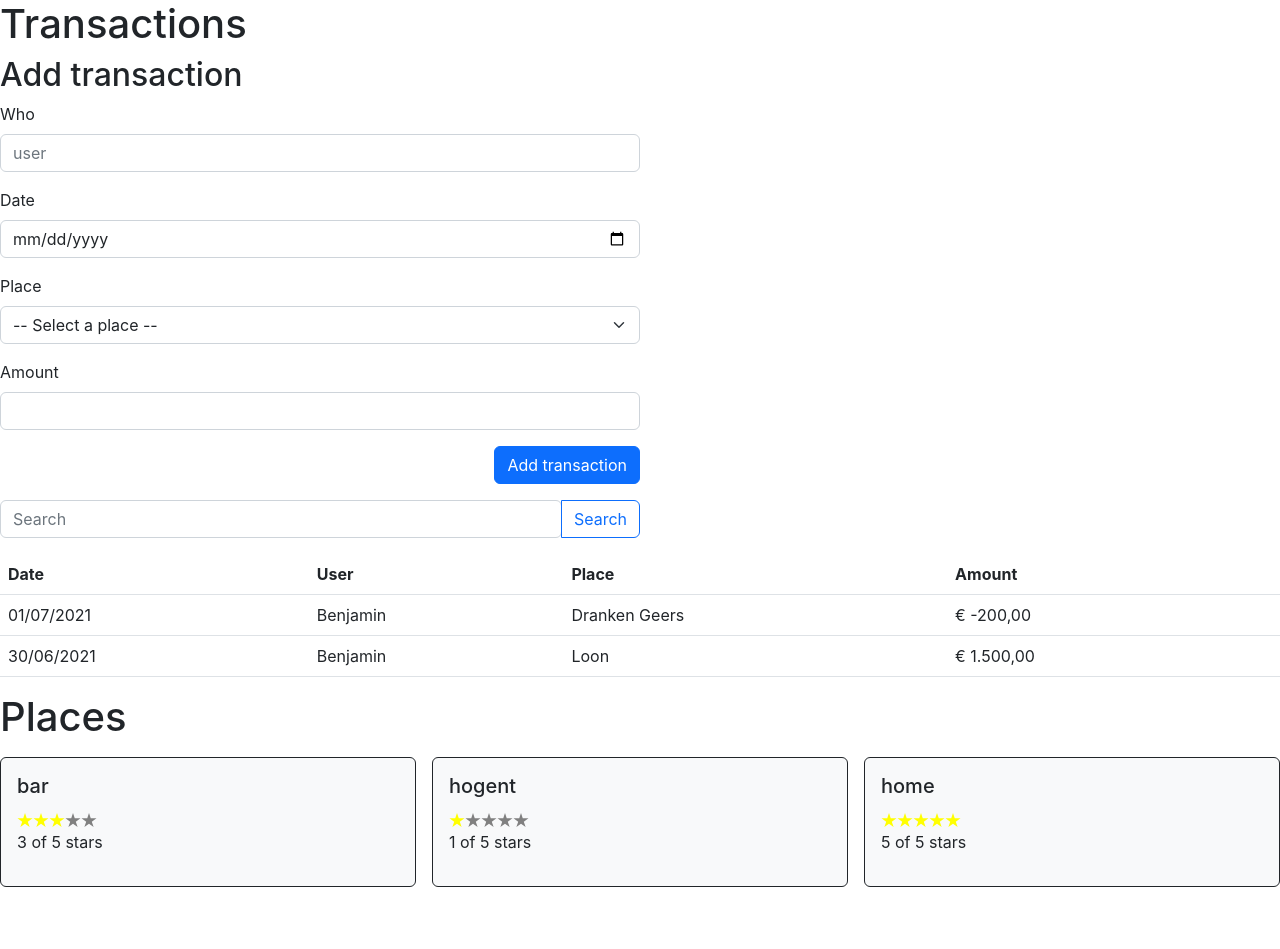
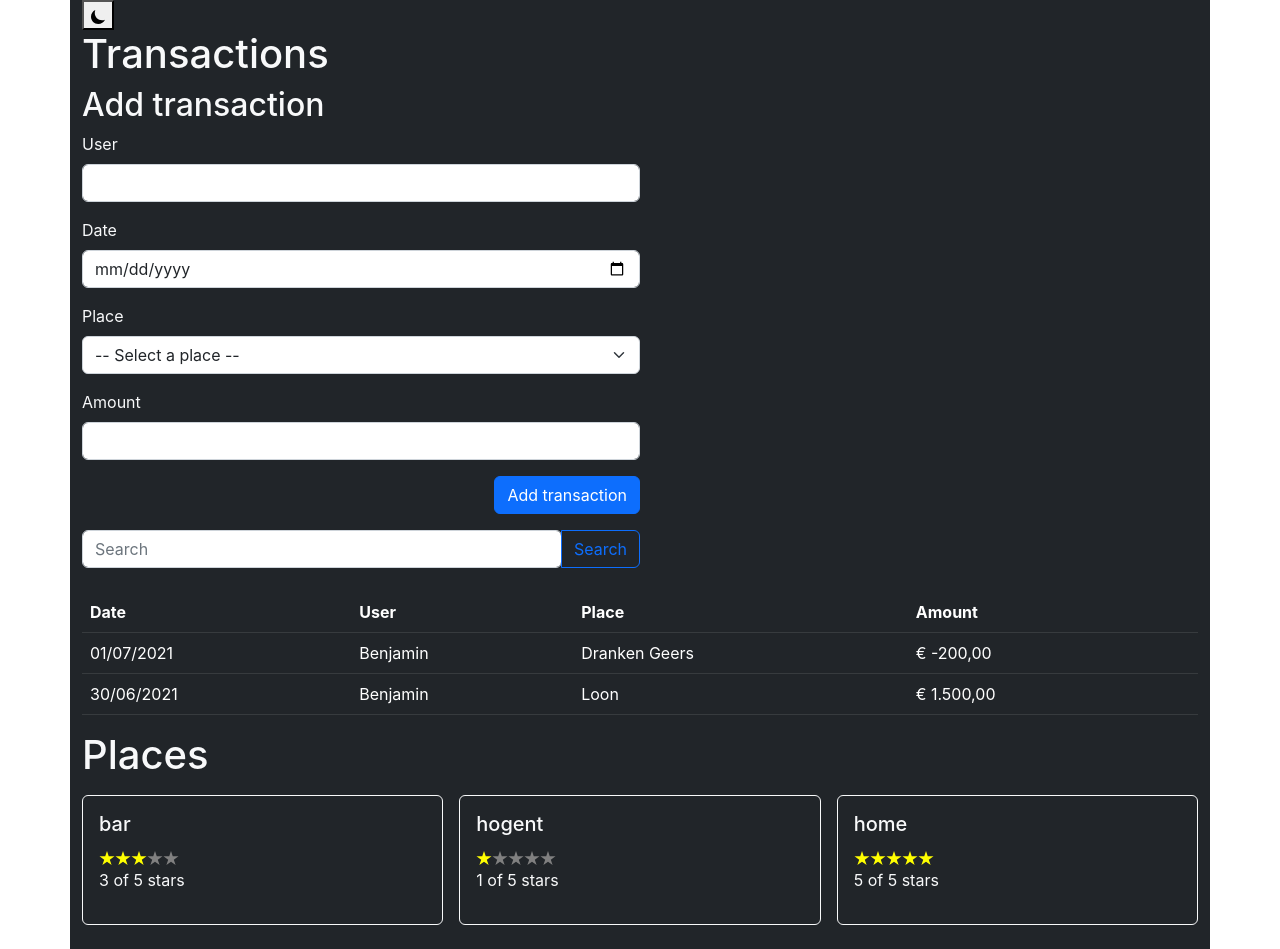
Before and after one commit to HOGENT-Web/frontendweb-budget2223, a React (Create React App) app: page / in a window 1280 px wide. Before the commit the page ends 911 px from the top, so only its background shows below. Built offline with nearby package versions, Linux system fonts and the light colour scheme.

Commit message:
Context API en anti patterns

```diff
--- a/src/App.js
+++ b/src/App.js
@@ -1,9 +1,19 @@
 import TransactionList from './components/transactions/TransactionList';
 import PlacesList from './components/places/PlacesList';
+import { ThemeContext, themes } from './contexts/Theme.context';
+import { IoMoonSharp, IoSunny } from 'react-icons/io5';
+import { useContext } from 'react';
 
 function App() {
+    const { theme, oppositeTheme, toggleTheme } = useContext(ThemeContext);
+
     return (
-        <div>
+        <div className={`container-xl bg-${theme} text-${oppositeTheme}`}>
+            <button type="button" onClick={toggleTheme}>
+                {theme === themes.dark ?
+                    <IoMoonSharp /> :
+                    <IoSunny />}
+            </button>
             <TransactionList />
             <PlacesList />
         </div>
--- a/src/components/places/Place.jsx
+++ b/src/components/places/Place.jsx
@@ -1,14 +1,17 @@
-import { memo, useCallback } from 'react';
+import { memo, useCallback, useContext } from 'react';
+import { ThemeContext } from '../../contexts/Theme.context';
 import StarRating from './StarRating';
 
 const Place = memo(({ id, name, rating, onRate }) => {
+
+  const { theme, oppositeTheme } = useContext(ThemeContext);
 
   const handleRate = useCallback((newRating) => {
     onRate(id, newRating);
   }, [id, onRate])
 
   return (
-    <div className="card bg-light border-dark mb-4">
+    <div className={`card bg-${theme} border-${oppositeTheme} mb-4`}>
       <div className="card-body">
         <h5 className="card-title">{name}</h5>
         <StarRating
--- a/src/components/transactions/TransactionForm.jsx
+++ b/src/components/transactions/TransactionForm.jsx
@@ -1,6 +1,21 @@
 import { memo } from 'react';
 import { PLACE_DATA } from '../../api/mock-data';
-import { useForm } from 'react-hook-form';
+import { FormProvider, useForm, useFormContext } from 'react-hook-form';
+
+const validationRules = {
+    user: {
+        required: 'this is required',
+        minLength: { value: 2, message: 'Min length is 2' },
+    },
+    date: { required: 'this is required' },
+    place: { required: 'this is required' },
+    amount: {
+        valueAsNumber: true,
+        required: 'this is required',
+        min: { value: 1, message: 'min 1' },
+        max: { value: 5000, message: 'max 5000' },
+    }
+};
 
 const toDateInputString = (date) => {
     // ISO String without the trailing 'Z' is fine 🙄
@@ -15,6 +30,92 @@ const toDateInputString = (date) => {
     let asString = date.toISOString();
     return asString.substring(0, asString.indexOf('T'));
 };
+
+function LabelInput({ label, name, type, ...rest }) {
+    const {
+        register,
+        errors
+    } = useFormContext();
+
+    const hasError = name in errors;
+
+    return (
+        <div className="mb-3">
+            <label htmlFor={name} className="form-label">
+                {label}
+            </label>
+            <input
+                {...register(name, validationRules[name])}
+                id={name}
+                type={type}
+                className="form-control"
+                {...rest}
+            />
+            {hasError ? (
+                <div className="form-text text-danger">
+                    {errors[name].message}
+                </div>
+            ) : null}
+        </div>
+    );
+}
+
+
+function PlacesSelect() {
+    const name = "place";
+
+    const {
+        register,
+        errors,
+    } = useFormContext();
+
+    const hasError = name in errors;
+    <div className="mb-3">
+        <label htmlFor="places" className="form-label">
+            Place
+        </label>
+        <select
+            {...register('place', validationRules.place)}
+            id="places"
+            className="form-select"
+        >
+            <option defaultChecked value="">-- Select a place --</option>
+            {PLACE_DATA.map(({ id, name }) => (
+                <option key={id} value={name}>{name}</option>
+            ))}
+        </select>
+        {hasError ? (
+            <div className="form-text text-danger">
+                {errors[name].message}
+            </div>
+        ) : null}
+    </div>
+
+    return (
+        <div className="mb-3">
+            <label htmlFor={name} className="form-label">
+                Place
+            </label>
+            <select
+                {...register(name)}
+                id={name}
+                className="form-select"
+            >
+                <option defaultChecked value="">-- Select a place --</option>
+                {PLACE_DATA.map(({ id, name }) => (
+                    <option key={id} value={name}>{name}</option>
+                ))}
+            </select>
+            {hasError ? (
+                <div className="form-text text-danger">
+                    {errors[name].message}
+                </div>
+            ) : null}
+        </div>
+    );
+}
+
+
 
 export default memo(function TransactionForm({ onSaveTransaction }) {
 
@@ -32,67 +133,24 @@ export default memo(function TransactionForm({ onSaveTransaction }) {
             <h2>
                 Add transaction
             </h2>
+            <FormProvider handleSubmit={handleSubmit} errors={errors} register={register}>
                 <form onSubmit={handleSubmit(onSubmit)} className="w-50 mb-3">
-                <div className="mb-3">
-                    <label htmlFor="date" className="form-label">Who</label>
-                    <input
-                        {...register('user',
-                            { required: 'user is required', minLength: { value: 2, message: 'Min length is 2' } })}
-                        defaultValue=''
-                        id="user"
-                        type="text"
-                        className="form-control"
-                        placeholder="user" required
-                    />
-                    {errors.user && <p className="form-text text-danger">{errors.user.message}</p>}
-                </div>
+                    <LabelInput
+                        label="User"
+                        name="user"
+                        type="user" />
 
-                <div className="mb-3">
-                    <label htmlFor="date" className="form-label">Date</label>
-                    <input
-                        {...register('date',
-                            { required: 'date is required' })}
-                        id="date"
-                        type="date"
-                        className="form-control"
-                        placeholder="date"
-                    />
-                    {errors.date && <p className="form-text text-danger">{errors.date.message}</p>}
-                </div>
+                    <LabelInput
+                        label="Date"
+                        name="date"
+                        type="date" />
 
-                <div className="mb-3">
-                    <label htmlFor="places" className="form-label">
-                        Place
-                    </label>
-                    <select
-                        {...register('place',
-                            { required: 'place is required' })}
-                        id="places"
-                        className="form-select"
-                        required
-                    >
-                        <option defaultChecked value="">-- Select a place --</option>
-                        {PLACE_DATA.map(({ id, name }) => (
-                            <option key={id} value={name}>{name}</option>
-                        ))}
-                    </select>
-                    {errors.place && <p className="form-text text-danger">{errors.place.message}</p>}
-                </div>
+                    <PlacesSelect />
 
-                <div className="mb-3">
-                    <label htmlFor="amount" className="form-label">
-                        Amount
-                    </label>
-                    <input
-                        {...register('amount',
-                            { required: 'amount is required' })}
-                        id="amount"
-                        type="number"
-                        className="form-control"
-                        required
-                    />
-                    {errors.amount && <p className="form-text text-danger">{errors.amount.message}</p>}
-                </div>
+                    <LabelInput
+                        label="Amount"
+                        name="amount"
+                        type="amount" />
 
                     <div className="clearfix">
                         <div className="btn-group float-end">
@@ -103,6 +161,7 @@ export default memo(function TransactionForm({ onSaveTransaction }) {
                         </div>
                     </div>
                 </form>
+            </FormProvider>
         </>
     );
 })
--- a/src/components/transactions/TransactionList.jsx
+++ b/src/components/transactions/TransactionList.jsx
@@ -1,4 +1,5 @@
-import { useState, useMemo, useCallback } from 'react';
+import { useState, useMemo, useCallback, useContext } from 'react';
+import { ThemeContext } from '../../contexts/Theme.context';
 import Transaction from './Transaction';
 import TransactionForm from './TransactionForm';
 import { TRANSACTION_DATA } from '../../api/mock-data';
@@ -6,6 +7,7 @@ import { TRANSACTION_DATA } from '../../api/mock-data';
 function TransactionTable({
   transactions
 }) {
+  const { theme } = useContext(ThemeContext);
   if (transactions.length === 0) {
     return (
       <div className="alert alert-info">
@@ -15,8 +17,8 @@ function TransactionTable({
   }
 
   return (
-    <div className="table-responsive">
-      <table className={`table table-hover`}>
+    <div>
+      <table className={`table table-hover table-responsive table-${theme}`}>
         <thead>
           <tr>
             <th>Date</th>
@@ -37,7 +39,6 @@ function TransactionTable({
 }
 
 export default function TransactionList() {
-
   const [transactions, setTransactions] = useState(TRANSACTION_DATA);
   const [text, setText] = useState('');
   const [search, setSearch] = useState('');
@@ -64,6 +65,8 @@ export default function TransactionList() {
         <input type="search" id="search" className="form-control rounded" placeholder="Search" value={text} onChange={(e) => setText(e.target.value)} />
         <button type="button" className="btn btn-outline-primary" onClick={() => setSearch(text)}>Search</button>
       </div>
-      <TransactionTable transactions={filteredTransactions} />
+      <div className="mt-4">
+        <TransactionTable transactions={filteredTransactions} />
+      </div>
     </>);
 }
--- /dev/null
+++ b/src/contexts/Theme.context.jsx
@@ -0,0 +1,36 @@
+import {
+  createContext,
+  useState,
+  useCallback,
+  useMemo
+} from 'react';
+
+export const themes = {
+  dark: "dark",
+  light: "light"
+}
+
+export const ThemeContext = createContext();
+
+export const ThemeProvider = ({
+  children
+}) => {
+
+  const [theme, setTheme] = useState(sessionStorage.getItem('themeMode') || themes.dark);//
+
+  const toggleTheme = useCallback(() => {
+    const newThemeValue = theme === themes.dark ? themes.light : themes.dark;
+    setTheme(newThemeValue);
+    sessionStorage.setItem('themeMode', newThemeValue);
+  }, [theme, setTheme]);
+
+  const oppositeTheme = useMemo(() => theme === themes.dark ? themes.light : themes.dark, [theme]);
+
+  const value = useMemo(() => ({ theme, oppositeTheme, toggleTheme }), [theme, oppositeTheme, toggleTheme]);
+
+  return (
+    <ThemeContext.Provider value={value}>
+      {children}
+    </ThemeContext.Provider>
+  );
+};
--- a/src/index.js
+++ b/src/index.js
@@ -1,17 +1,16 @@
 import React from 'react';
-import ReactDOM from 'react-dom/client';
+import { createRoot } from 'react-dom/client';
+import reportWebVitals from './reportWebVitals';
+import App from './App';
 import './index.css';
-import App from './App';
-import reportWebVitals from './reportWebVitals';
+import { ThemeProvider } from './contexts/Theme.context';
 
-const root = ReactDOM.createRoot(document.getElementById('root'));
+const root = createRoot(document.getElementById('root'));
 root.render(
   <React.StrictMode>
-    <App />
+    <ThemeProvider>{/*👈*/}
+      <App />
+    </ThemeProvider>{/*👈*/}
   </React.StrictMode>
 );
-
-// If you want to start measuring performance in your app, pass a function
-// to log results (for example: reportWebVitals(console.log))
-// or send to an analytics endpoint. Learn more: https://bit.ly/CRA-vitals
 reportWebVitals();
```
Lines whose indentation alone changed are shown as unchanged.
